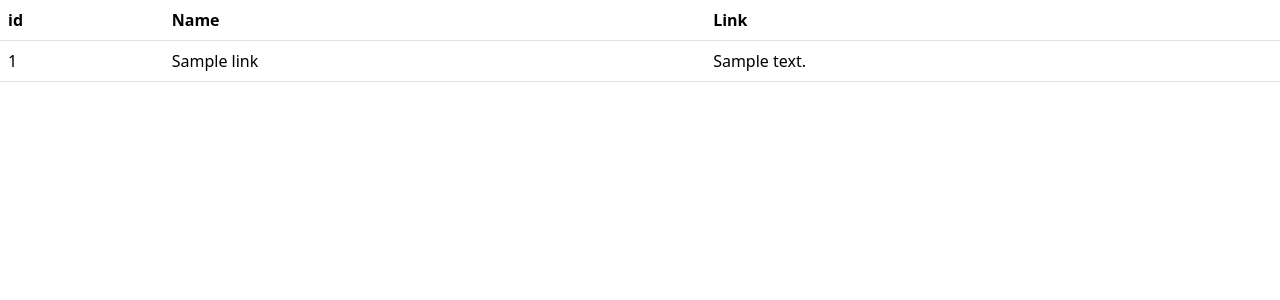
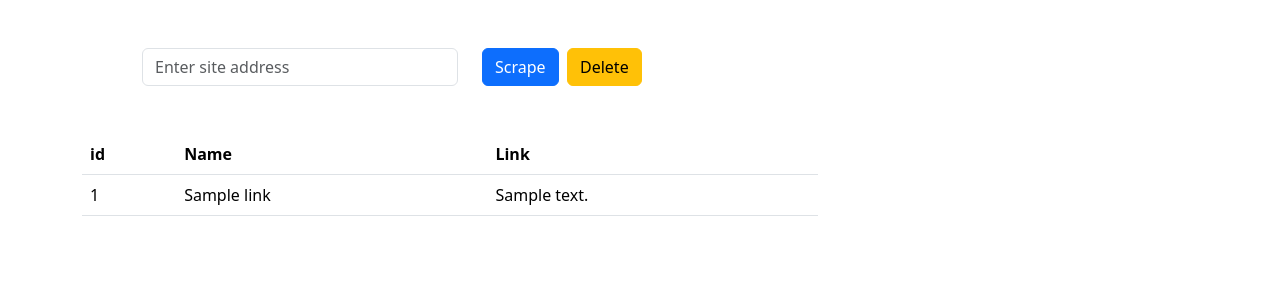
Before and after one commit to notacoham/link_scraper, a Django app: page / in a window 1280 px wide. Shown: the top 300 px of the page. Run offline with Django 5.2, Linux system fonts and the light colour scheme; tables that the repository leaves empty hold one stand-in row (values such as "Sample post"); data that the repository does not hold is empty.

Commit message:
add url input form for user to select which site to scrape links from and added delete functionality

```diff
--- a/mysite/myapp/templates/myapp/result.html
+++ b/mysite/myapp/templates/myapp/result.html
@@ -12,6 +12,24 @@
     <title>Results Page</title>
   </head>
   <body>
+    <div class="container">
+        <div class="row m-5">
+            <div class="col-md-4">
+                <form action="/" method="post">
+                    {% csrf_token %}
+                    <input type="text" id="site" placeholder="Enter site address" name="site" class="form-control">
+            </div>
+            <div class="col-md-1">
+                <button class="btn btn-primary" type="submit">Scrape</button>
+            </div>
+                </form>
+                <div class="col-md-7">
+                    <a href="/delete" class="btn btn-warning">Delete</a>
+                </div>
+        </div>
+
+      <div class="row">
+        <div class="col-md-8">
           <table class="table">
             <thead>
               <tr>
@@ -30,6 +48,9 @@
               {% endfor %}
             </tbody>
           </table>
+        </div>
+      </div>
+    </div>
     <script
       src="https://cdn.jsdelivr.net/npm/bootstrap@5.3.7/dist/js/bootstrap.bundle.min.js"
       integrity="sha384-ndDqU0Gzau9qJ1lfW4pNLlhNTkCfHzAVBReH9diLvGRem5+R9g2FzA8ZGN954O5Q"
--- a/mysite/myapp/views.py
+++ b/mysite/myapp/views.py
@@ -1,18 +1,26 @@
 from django.shortcuts import render
 from bs4 import BeautifulSoup
 import requests
+from django.http import HttpResponseRedirect
 from .models import Link
 # Create your views here.
 
 def scrape(request):
-    page = requests.get('https://www.facebook.com')
-    soup = BeautifulSoup(page.text, 'html.parser')
+    if request.method == "POST":
+        site = request.POST.get('site', '')
+        page = requests.get(site)
+        soup = BeautifulSoup(page.text, 'html.parser')
 
-    for link in soup.find_all('a'):
-        link_address = link.get('href')
-        link_text = link.string
-        Link.objects.create(address=link_address, name=link_text)
-
-    data = Link.objects.all()
+        for link in soup.find_all('a'):
+            link_address = link.get('href')
+            link_text = link.string
+            Link.objects.create(address=link_address, name=link_text)
+        return HttpResponseRedirect('/')
+    else:
+        data = Link.objects.all()
 
     return render(request, 'myapp/result.html', {'data': data})
+
+def clear(request):
+    Link.objects.all().delete()
+    return render(request, 'myapp/result.html')
--- a/mysite/mysite/urls.py
+++ b/mysite/mysite/urls.py
@@ -21,4 +21,5 @@ from myapp import views
 urlpatterns = [
     path('admin/', admin.site.urls),
     path('', views.scrape, name='scrape'),
+    path('delete/', views.clear, name='clear'),
 ]
```
Lines whose indentation alone changed are shown as unchanged.
